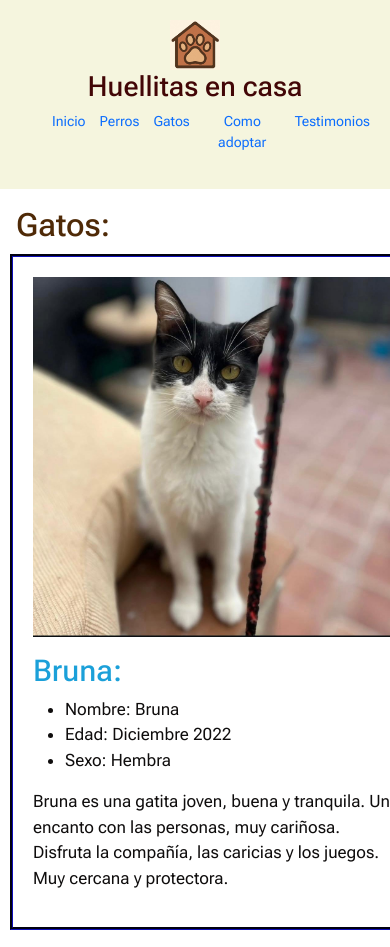
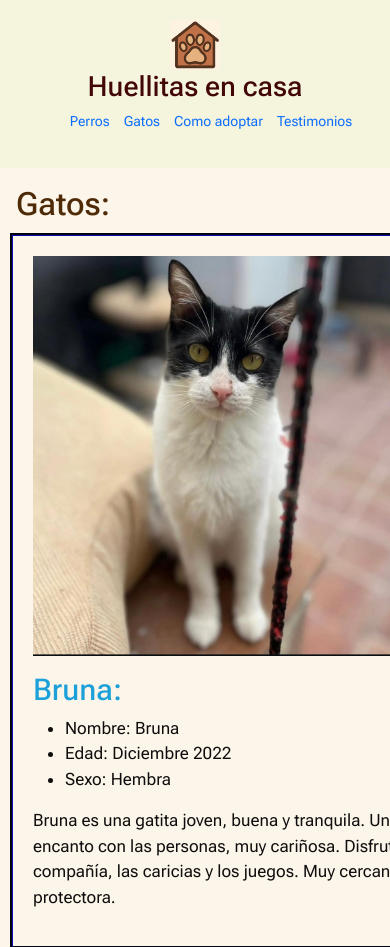
Before and after one commit to sashamveloz/HuellitasEnCasa, a plain HTML site: page pages/gatos.html in a window 390 px wide. Shown: the top 947 px of the page. Drawn offline with nearby package versions, Linux system fonts and the light colour scheme.

Commit message:
Actualizacion tamaños y diseño

```diff
--- a/pages/gatos.html
+++ b/pages/gatos.html
@@ -25,7 +25,6 @@
 
         <nav>
             <ul class="indice">
-                <li><a href="../index.html">Inicio</a></li>
                 <li><a href="./perros.html">Perros</a></li>
                 <li><a href="./gatos.html">Gatos</a></li>
                 <li><a href="./como_adoptar.html">Como adoptar</a></li>
--- a/styles/styles.css
+++ b/styles/styles.css
@@ -49,7 +49,7 @@ h3 {
 body {
     font-family: "Roboto Flex", sans-serif;
     font-size: 17px;
-
+    background-color: rgba(249, 236, 211, 0.459);
     color: rgb(15, 13, 13);
 }
 
@@ -57,15 +57,9 @@ main {
     margin-left: 1rem;
     margin-top: 1rem;
     margin-bottom: 1rem;
+    width: 98%;
 }
 
-/* MAPA A DEFINIR
-.map {
-    display: flex;
-    justify-content: center;
-} */
-
-/* Medidas testimonios */
 
 .imagenes-noa {
     display: flex;
@@ -136,7 +130,63 @@ footer {
     height: 25px;
 }
 
-@media (max-width: 430px) {
+@media (max-width: 425px) {
+
+    header {
+        flex-direction: column;
+        .indice {
+            font-size: 14px;
+            text-align: center;
+            width: auto;
+            gap: 1em;
+        }
+        a, a:visited {
+            text-decoration: none;}
+        }
+
+    main {
+        margin-top: 1em;
+        width: 90%;
+    }
+
+    .form-container {
+        margin-right: auto;
+    }
+
+    .imagenes-noa {
+        flex-direction: column;
+        align-items: center;
+    }
+
+    .pet-boxes {
+        flex-direction: column;
+        outline-offset: 10px;
+        margin-left: 1em;
+        width: 400px;
+    }
+
+    .pet-box {
+        width: 400px;
+        height: auto;
+
+    }
+
+    .pet-img {
+        width: 100%;
+        height: auto;
+    }
+
+    footer {
+        .footer-links {
+        flex-wrap: wrap;
+        gap: 2em;
+        }
+    }
+}
+
+/* Pendiente de perfeccionar */
+
+@media (min-width: 425px) and (max-width: 768px) {
     header {
         flex-direction: column;
         .indice {
```
Also changed, not shown: index.html (+0 -7 lines), pages/como_adoptar.html (+0 -1 lines), pages/perros.html (+0 -1 lines), pages/testimonios.html (+0 -1 lines), 2 other files.
